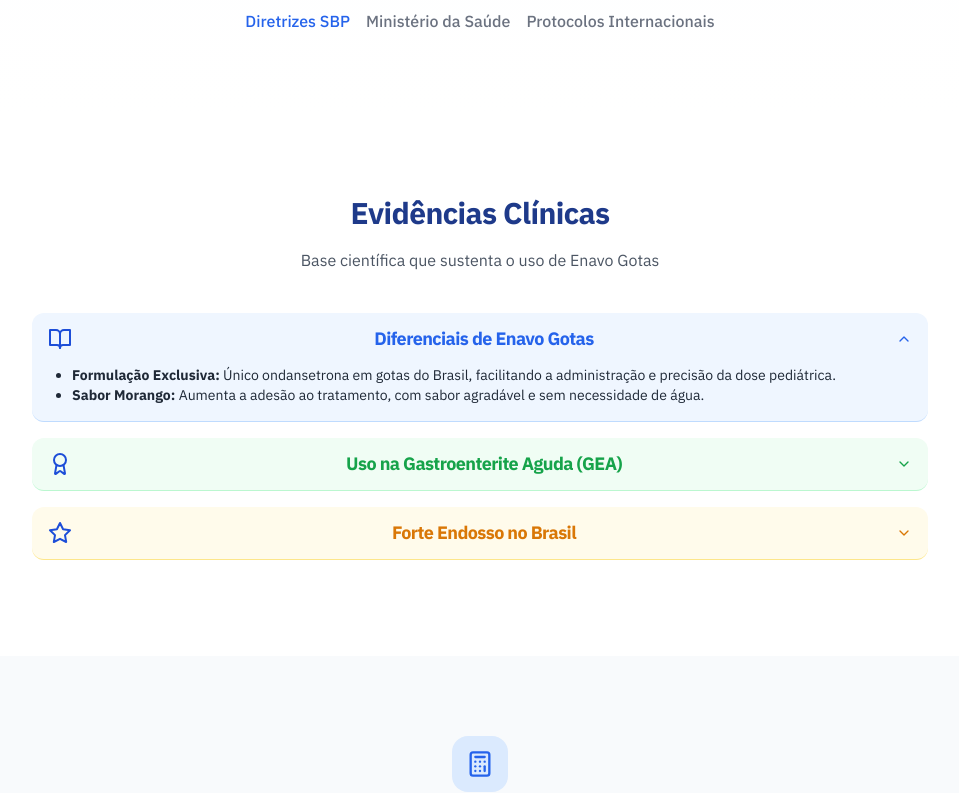
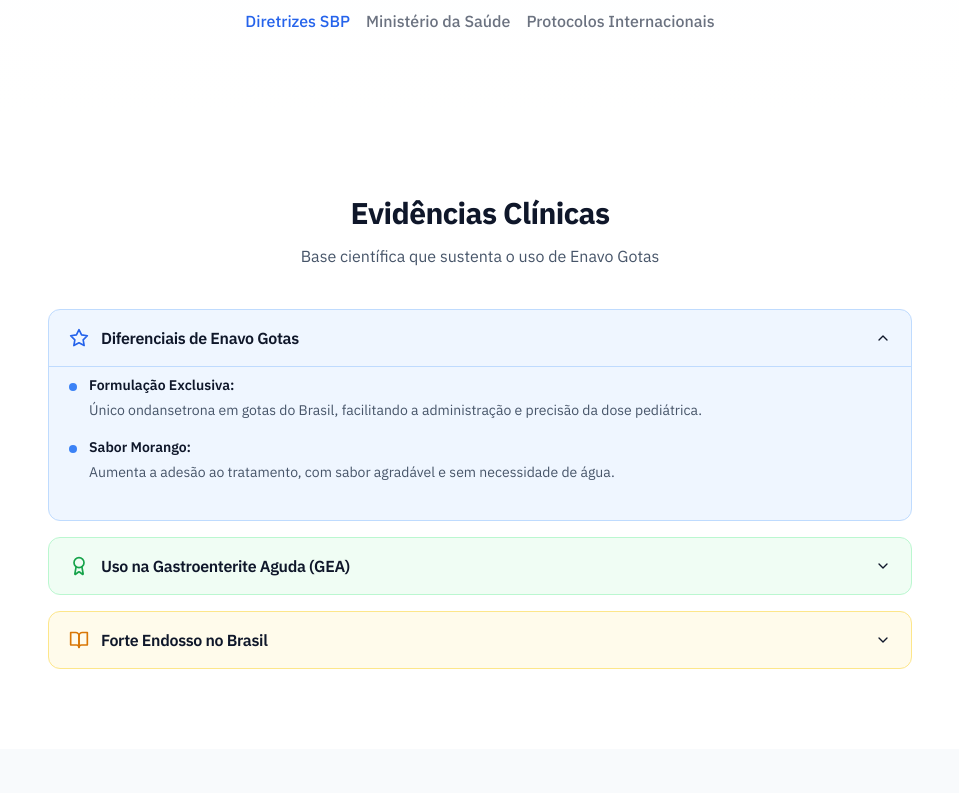
Before and after one commit to leonardogusso/enavo-gotas, a React (Vite) app: page / in a window 1280 px wide. Shown: the part 732-1525 px from the top of the page, without its empty margins (160-1119 px from the left). Built offline with nearby package versions, Linux system fonts and the light colour scheme.

Commit message:
Update GuidelinesSummary.tsx

```diff
--- a/src/components/sections/GuidelinesSummary.tsx
+++ b/src/components/sections/GuidelinesSummary.tsx
@@ -8,53 +8,79 @@ const guidelines = [
   {
     id: "diferenciais",
     title: "Diferenciais de Enavo Gotas",
-    icon: <BookOpen className="text-blue-700" />,
+    icon: <Star className="h-5 w-5" />,
     color: "blue",
     content: (
-      <ul className="ml-4 list-disc">
-        <li>
-          <b>Formulação Exclusiva:</b> Único ondansetrona em gotas do Brasil, facilitando a administração e precisão da dose pediátrica.
-        </li>
-        <li>
-          <b>Sabor Morango:</b> Aumenta a adesão ao tratamento, com sabor agradável e sem necessidade de água.
-        </li>
-      </ul>
+      <div className="space-y-4">
+        <div className="flex items-start gap-3">
+          <div className="w-2 h-2 bg-blue-500 rounded-full mt-2 flex-shrink-0" />
+          <div>
+            <span className="font-semibold text-slate-900">Formulação Exclusiva:</span>
+            <p className="text-slate-600 mt-1">Único ondansetrona em gotas do Brasil, facilitando a administração e precisão da dose pediátrica.</p>
+          </div>
+        </div>
+        <div className="flex items-start gap-3">
+          <div className="w-2 h-2 bg-blue-500 rounded-full mt-2 flex-shrink-0" />
+          <div>
+            <span className="font-semibold text-slate-900">Sabor Morango:</span>
+            <p className="text-slate-600 mt-1">Aumenta a adesão ao tratamento, com sabor agradável e sem necessidade de água.</p>
+          </div>
+        </div>
+      </div>
     )
   },
   {
     id: "gea",
     title: "Uso na Gastroenterite Aguda (GEA)",
-    icon: <Award className="text-blue-700" />,
+    icon: <Award className="h-5 w-5" />,
     color: "green",
     content: (
-      <>
-        <p>O uso de dose oral única de ondansetrona é endossado por diretrizes para facilitar a Terapia de Reidratação Oral (TRO) e reduzir hospitalizações.</p>
-        <ul className="ml-4 list-disc">
-          <li><b>8-15 kg:</b> 2mg (5 gotas)</li>
-          <li><b>15-30 kg:</b> 4mg (10 gotas)</li>
-          <li><b>&gt;30 kg:</b> 8mg (20 gotas)</li>
-        </ul>
-      </>
+      <div className="space-y-4">
+        <p className="text-slate-700">
+          O uso de dose oral única de ondansetrona é endossado por diretrizes para facilitar a Terapia de Reidratação Oral (TRO) e reduzir hospitalizações.
+        </p>
+        <div className="bg-blue-50 rounded-lg p-4 border border-blue-100">
+          <p className="text-sm font-semibold text-blue-900 mb-3">Posologia recomendada na GEA:</p>
+          <div className="space-y-2 text-sm text-slate-700">
+            <div className="flex justify-between items-center">
+              <span className="font-medium">8-15 kg</span>
+              <span className="font-mono text-blue-600">2mg (5 gotas)</span>
+            </div>
+            <div className="flex justify-between items-center">
+              <span className="font-medium">15-30 kg</span>
+              <span className="font-mono text-blue-600">4mg (10 gotas)</span>
+            </div>
+            <div className="flex justify-between items-center">
+              <span className="font-medium">&gt;30 kg</span>
+              <span className="font-mono text-blue-600">8mg (20 gotas)</span>
+            </div>
+          </div>
+        </div>
+      </div>
     )
   },
   {
     id: "endosso",
     title: "Forte Endosso no Brasil",
-    icon: <Star className="text-blue-700" />,
+    icon: <BookOpen className="h-5 w-5" />,
     color: "amber",
     content: (
-      <>
-        <p>
-          Recomendado pela Sociedade Brasileira de Pediatria (SBP) no "Tratado de Pediatria" e no guia "Manejo da diarreia aguda", além de constar nos protocolos do Ministério da Saúde.<br />
-          <b>Diretrizes oficiais SBP 2023</b>
+      <div className="space-y-3">
+        <p className="text-slate-700">
+          Recomendado pela Sociedade Brasileira de Pediatria (SBP) no "Tratado de Pediatria" e no guia "Manejo da diarreia aguda", além de constar nos protocolos do Ministério da Saúde.
         </p>
-      </>
+        <div className="flex items-center gap-3 text-sm text-slate-600">
+          <img src="/logo-SBP.webp" alt="SBP" className="w-12 h-12 object-contain opacity-70" />
+          <span className="font-medium">Diretrizes oficiais SBP 2023</span>
+        </div>
+      </div>
     )
   }
 ];
 
 export function GuidelinesSummary() {
   const [value, setValue] = useState("diferenciais");
+
   const getColorClasses = (color: string) => {
     const colors = {
       blue: {
@@ -78,38 +104,60 @@ export function GuidelinesSummary() {
     };
     return colors[color as keyof typeof colors] || colors.blue;
   };
+
   return (
-    <section id="guidelines" className="py-12 md:py-20 bg-white" aria-labelledby="guidelines-title">
-      <motion.div
+    <section
+      id="guidelines"
+      className="py-12 md:py-20 bg-white"
+      aria-labelledby="guidelines-title"
+    >
+      <div className="max-w-4xl mx-auto px-4">
+        <motion.header
           variants={fadeInUp}
           initial="hidden"
           whileInView="visible"
           viewport={{ once: true, amount: 0.2 }}
           className="text-center mb-10"
         >
-        <h2 className="text-2xl md:text-3xl font-bold text-blue-900 mb-4" id="guidelines-title">
+          <h2 id="guidelines-title" className="text-2xl md:text-3xl font-bold text-slate-900 mb-3">
             Evidências Clínicas
           </h2>
-        <p className="max-w-xl mx-auto text-gray-600">
+          <p className="text-slate-600 max-w-2xl mx-auto">
             Base científica que sustenta o uso de Enavo Gotas
           </p>
-      </motion.div>
-      <Accordion type="single" collapsible value={value} onValueChange={setValue} className="max-w-4xl mx-auto">
+        </motion.header>
+
+        <motion.div
+          variants={fadeInUp}
+          initial="hidden"
+          whileInView="visible"
+          viewport={{ once: true, amount: 0.2 }}
+        >
+          <Accordion type="single" collapsible value={value} onValueChange={setValue} className="space-y-4">
             {guidelines.map((item) => {
               const colors = getColorClasses(item.color);
+
               return (
-            <AccordionItem key={item.id} value={item.id} className={`mb-4 rounded-xl ${colors.bg} ${colors.border} transition`}>
-              <AccordionTrigger className={`flex items-center gap-3 px-4 py-3 font-bold text-lg ${colors.text} hover:${colors.hover} rounded-xl`}>
-                <span>{item.icon}</span>
-                {item.title}
+                <AccordionItem key={item.id} value={item.id} className="border-b-0">
+                  <div className={`${colors.bg} border ${colors.border} rounded-xl overflow-hidden transition-all hover:shadow-md`}>
+                    <AccordionTrigger className={`px-5 py-4 hover:no-underline ${colors.hover}`}>
+                      <div className="flex items-center gap-3 text-left">
+                        <div className={`${colors.text} flex-shrink-0`}>{item.icon}</div>
+                        <h3 className="text-base font-semibold text-slate-900">{item.title}</h3>
+                      </div>
                     </AccordionTrigger>
-              <AccordionContent className="px-6 pb-4 text-gray-800">
+                    <AccordionContent>
+                      <div className={`px-5 pb-5 pt-2 border-t ${colors.border}`}>
                         {item.content}
+                      </div>
                     </AccordionContent>
+                  </div>
                 </AccordionItem>
               );
             })}
           </Accordion>
+        </motion.div>
+      </div>
     </section>
   );
 }
```
Lines whose indentation alone changed are shown as unchanged.
